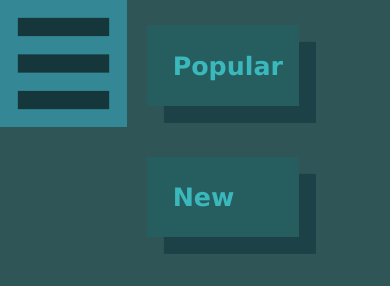
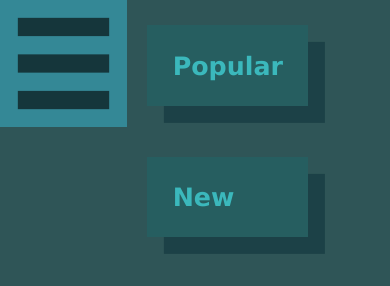
Before and after one commit to xzzulz/nevv, a website: page app/index.html in a window 390 px wide. Shown: the top 286 px of the page. Drawn offline with Linux system fonts and the light colour scheme.

Commit message:
Button width as general style

```diff
--- a/app/com/nb-button.html
+++ b/app/com/nb-button.html
@@ -8,7 +8,6 @@
 
         background-color: #265e60;
         color: #3bb8bc;
-        width: 18vh;
         padding: 3vh 3vh;
         box-shadow: 2vh 2vh #1c4147;
         margin: 3vh 1vw;
@@ -25,11 +24,6 @@
         transform: translateX(2vh) translateY(2vh);
         box-shadow: 0vh 0vh #1c4147;
       }
-      @media (max-width: 1000px) {
-        :host {
-          width: 12vh;
-        }
-      }
     </style>
 
     <content></content>
--- a/app/styles/main.css
+++ b/app/styles/main.css
@@ -2,5 +2,14 @@ body {
   font-family: Verdana, sans-serif;
   margin: 0;
   background-color: #2f5557;
-  color: #d0defe;
+  color: #3bb8bc;
 }
+
+nb-menu-page > nb-button {
+  width: 18vh;
+}
+@media (max-width: 1000px) {
+  nb-menu-page > nb-button {
+    width: 13vh;
+  }
+}
```
